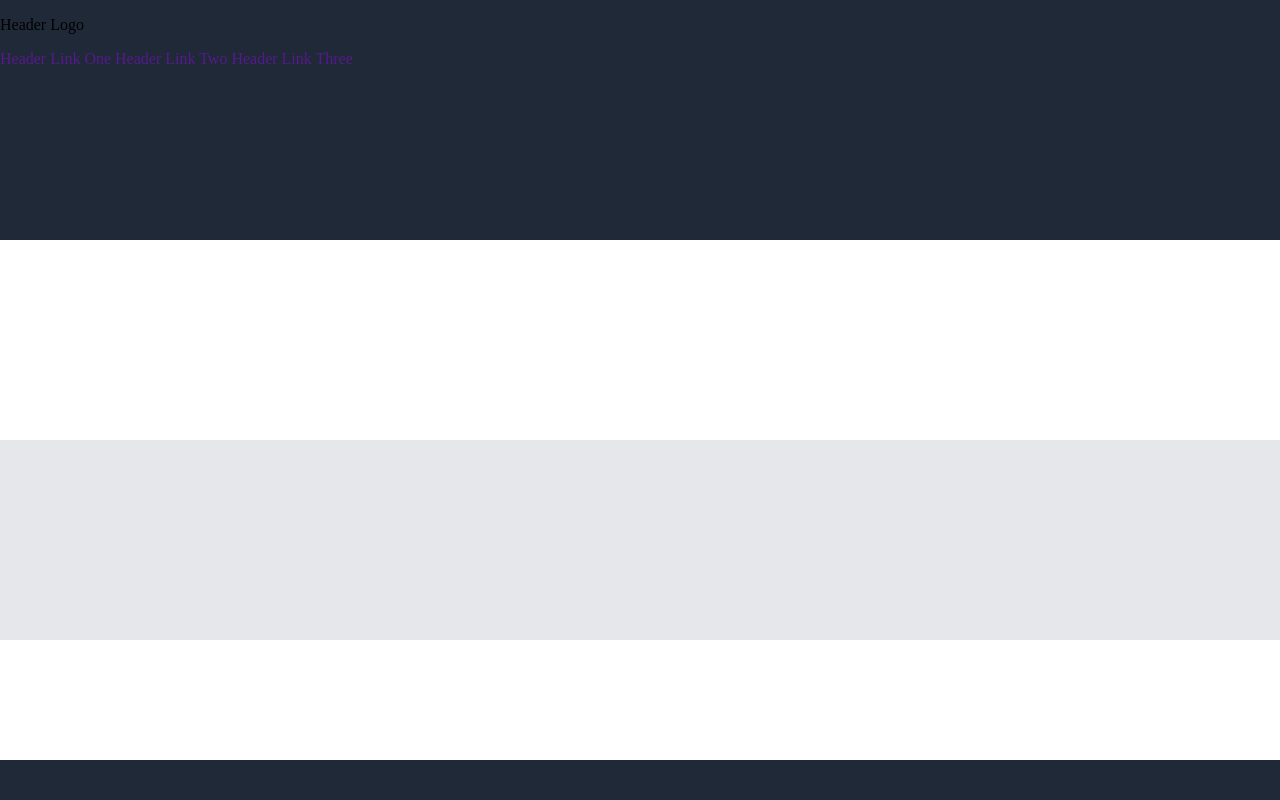
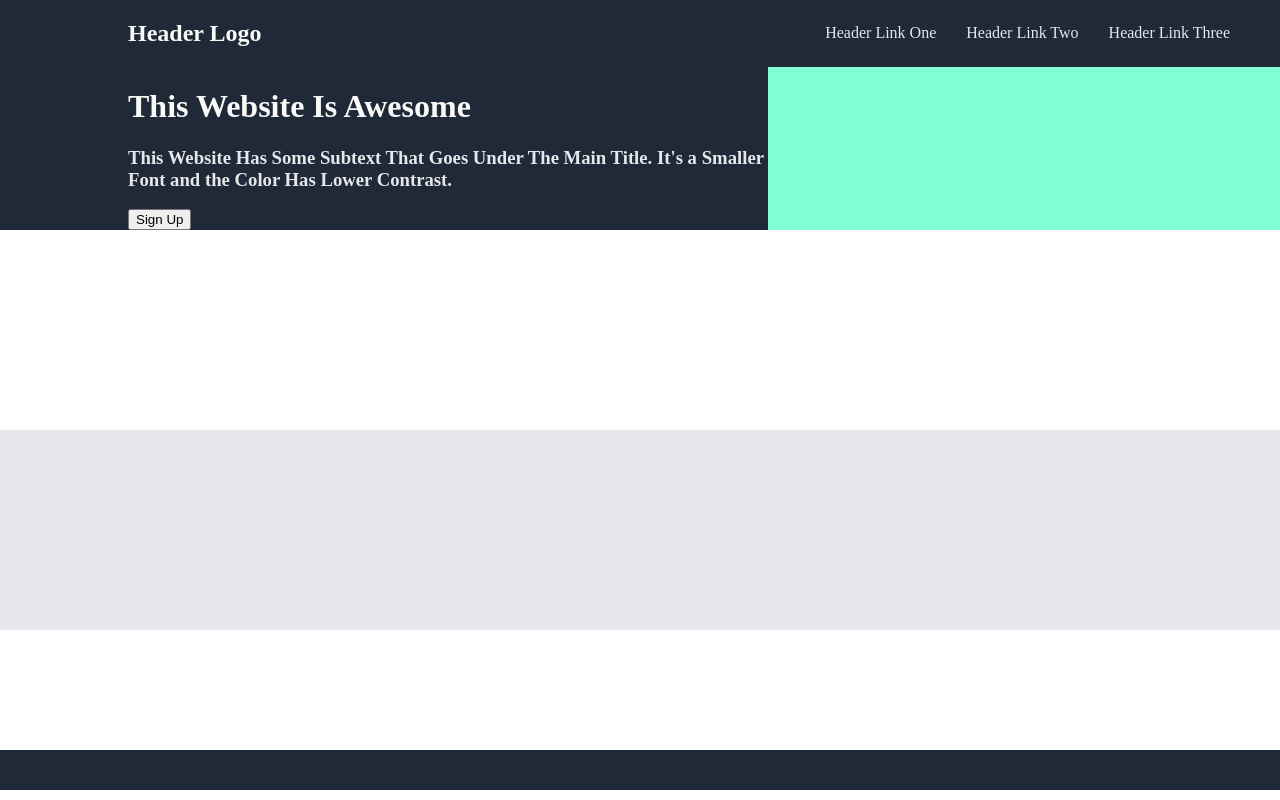
Before and after one commit to ErskinePatton/Odin_Landing_Page, a plain HTML site: page index.html in a window 1280 px wide. Drawn offline with Linux system fonts and the light colour scheme.

Commit message:
modify hero-container

```diff
--- a/index.html
+++ b/index.html
@@ -12,10 +12,29 @@
     <div class="main-container">
       <div class="hero-container">
         <div class="header">
-          <p>Header Logo</p>
-          <a href="">Header Link One</a>
-          <a href="">Header Link Two</a>
-          <a href="">Header Link Three</a>
+          <div class="header-logo">
+            <h2>Header Logo</h2>
+          </div>
+          <div class="header-links">
+            <a href="">Header Link One</a>
+            <a href="">Header Link Two</a>
+            <a href="">Header Link Three</a>
+          </div>
+        </div>
+        <div class="awesome-main">
+          <div class="awesome-left">
+            <h1>This Website Is Awesome</h1>
+            <h3>
+              This Website Has Some Subtext That Goes Under The Main Title. It's
+              a Smaller Font and the Color Has Lower Contrast.
+            </h3>
+            <button>Sign Up</button>
+          </div>
+          <div class="awesome-right">
+            <div class="image">
+              <div class="image-box"></div>
+            </div>
+          </div>
         </div>
       </div>
 
--- a/style.css
+++ b/style.css
@@ -3,8 +3,18 @@ body {
   padding: 0;
 }
 
+h1,
+h2 {
+  color: #f9faf8;
+}
+
+h3 {
+  color: #e5e7eb;
+}
+
 a {
   text-decoration: none;
+  color: #e5e7eb;
 }
 
 .main-container {
@@ -14,15 +24,45 @@ a {
   width: 100vw;
 }
 
+.header {
+  display: flex;
+  justify-content: space-between;
+  align-items: center;
+}
+
+.header-links {
+  padding-right: 50px;
+  display: flex;
+  gap: 30px;
+}
+
+.awesome-main {
+  display: flex;
+}
+
+.awesome-left {
+}
+
+.image {
+  width: 40vw;
+  height: 100%;
+  background-color: aquamarine;
+}
+
+.image-box {
+}
+
 .hero-container,
 .footer {
   background-color: #1f2937;
 }
 
 .hero-container {
-  height: 30%;
+  height: auto;
   width: auto;
+  padding-left: 10%;
   display: flex;
+  flex-direction: column;
 }
 
 .title-container {
```
